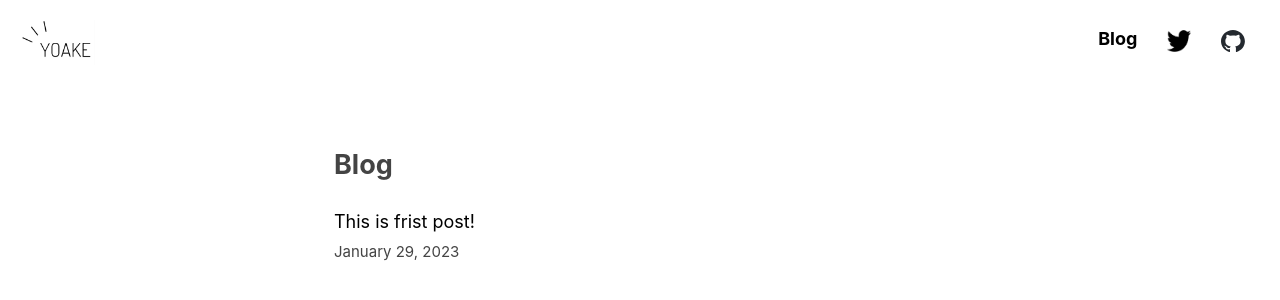
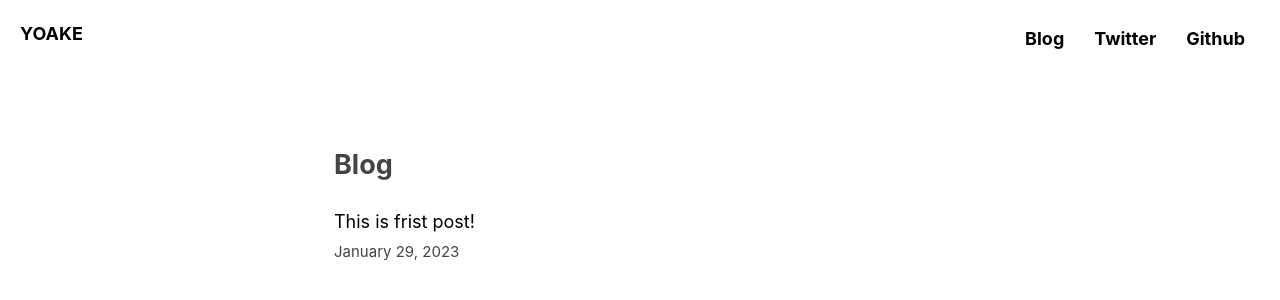
Before and after one commit to sanflog/yoakeNext, a Next.js app: page /blog/blog in a window 1280 px wide. Shown: the top 300 px of the page. Built offline with nearby package versions, Linux system fonts and the light colour scheme.

Commit message:
chenge_how_show_links

```diff
--- a/components/layout.jsx
+++ b/components/layout.jsx
@@ -41,12 +41,7 @@ export default function Layout({ children, home }) {
 					className={styles.siteLogo}
 					href="/"
 				>
-					<Image
-						src="/images/yoake.jpg"
-						width="75"
-						height="45"
-						alt="header image"
-					/>
+					<strong>YOAKE</strong>
 				</Link>
 				<Link
 					className={styles.headerLink}
@@ -55,26 +50,16 @@ export default function Layout({ children, home }) {
 					<strong>Blog</strong>
 				</Link>
 				<Link
-					className={styles.headerIcon}
+					className={styles.headerLink}
 					href="https://twitter.com/SasakiYudai0"
 				>
-					<Image
-						src="/images/Twitter-logo-black.png"
-						width="25"
-						height="22"
-						alt="header image"
-					/>
+					<strong>Twitter</strong>
 				</Link>
 				<Link
-					className={styles.headerIcon}
+					className={styles.headerLink}
 					href="https://github.com/sanflog/"
 				>
-					<Image
-						src="/images/github-mark.svg"
-						width="25"
-						height="22"
-						alt="header image"
-					/>
+					<strong>Github</strong>
 				</Link>
 			</div>
 
--- a/components/layout.module.css
+++ b/components/layout.module.css
@@ -2,6 +2,14 @@
 	max-width: 36rem;
 	padding: 0 1rem;
 	margin: 3rem auto 6rem;
+}
+
+.container a {
+	text-decoration: none;
+}
+
+.container a:hover {
+	text-decoration: underline;
 }
 
 .header {
@@ -9,12 +17,16 @@
 	padding: 20px;
 }
 
+.header a{
+	text-decoration: none;
+}
+
 .backToHome {
 	margin: 3rem 0 0;
 }
 
 .siteLogo {
-	width: 90%;
+	width: 80%;
 	float: left;
 }
 
--- a/pages/blog/posts/[id].js
+++ b/pages/blog/posts/[id].js
@@ -30,7 +30,7 @@ export default function Post({ postData }) {
 				<title>{postData.title}</title>
 			</Head>
 			<article>
-				<h1 className={utilStyles.headingX1}>{postData.title}</h1>
+				<h1>{postData.title}</h1>
 				<div className={utilStyles.lightText}>
 					<Date dateString={postData.date} />
 				</div>
--- a/styles/global.css
+++ b/styles/global.css
@@ -1,5 +1,4 @@
-html,
-body {
+html, body {
 	padding: 0;
 	margin: 0;
 	font-family: -apple-system, BlinkMacSystemFont, Segoe UI, Roboto, Oxygen, Ubuntu, Cantarell, Fira Sans, Helvetica Neue, sans-serif;
@@ -13,12 +12,11 @@ body {
 }
 
 a {
-	color: #000;
-	text-decoration: none;
+	color: black;
 }
 
 a:hover {
-	text-decoration: none;
+	color: black;
 }
 
 img {
--- a/styles/utils.module.css
+++ b/styles/utils.module.css
@@ -1,3 +1,7 @@
+/*
+ * heading
+ */
+
 .heading2Xl {
   font-size: 2.5rem;
   line-height: 1.2;
@@ -25,14 +29,42 @@
   line-height: 1.5;
 }
 
+/*
+ * border
+ */
+
+.radiusBorder5px {
+	border: 1.5px solid black;
+	border-radius: 30px;
+	padding: 10px;
+}
+
+
+/*
+ * circle
+ */
+
 .borderCircle {
   border-radius: 9999px;
 }
+
+
+/*
+ * color
+ */
 
 .colorInherit {
   color: inherit;
 }
 
+.textColorBlack {
+	color: black;
+}
+
+
+/*
+ * padding
+ */
 .padding1px {
   padding-top: 1px;
 }
@@ -45,9 +77,22 @@
   padding: 20px;
 }
 
+/*
+ * margin
+ */
+
 .margin10px {
 	margin: 10px;
 }
+
+.marginTop150px {
+	margin-top: 150px;
+}
+
+
+/*
+ * list
+ */
 
 .list {
   list-style: none;
@@ -59,6 +104,10 @@
   margin: 0 0 1.25rem;
 }
 
+/*
+ * text
+ */
+
 .lightText {
   color: #666;
 }
@@ -67,12 +116,17 @@
 	text-align: center;
 }
 
+.noneDecoration {
+	text-decoration: none;
+}
+
+
+/*
+ * others
+ */
+
 .width36emAndMarginAuto {
 	max-width: 36em;
 	margin-left: auto;
 	margin-right: auto;
 }
-
-.marginTop150px {
-	margin-top: 150px;
-}
```
Also changed, not shown: pages/index.jsx (+4 -3 lines), pages/index.module.css (added, +7 -0 lines).
